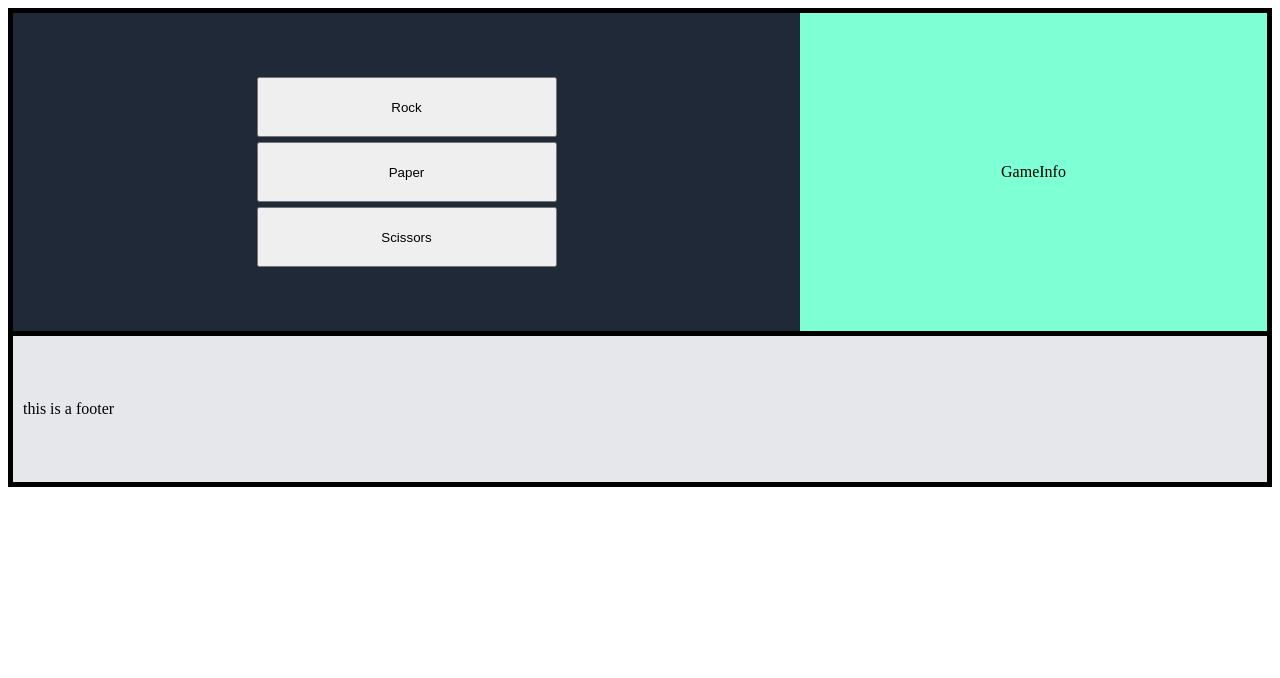
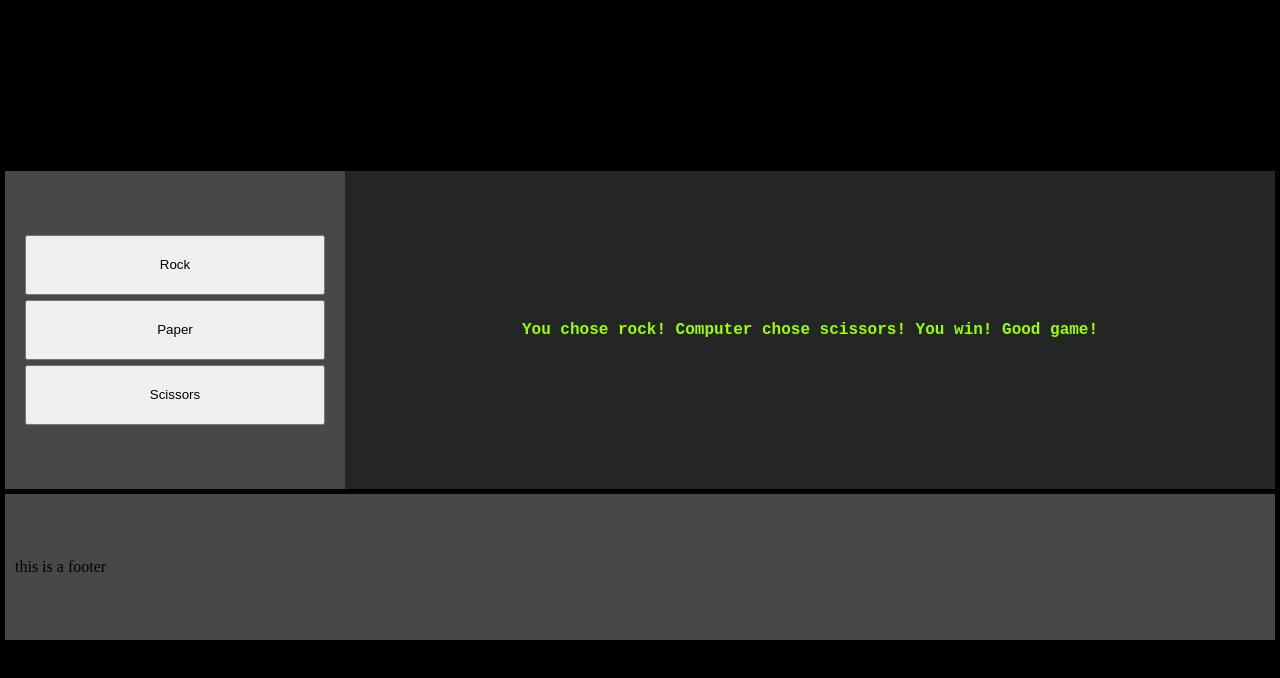
Before and after one commit to Cisco-29/odin-rock-paper-scissors, a plain HTML site: page index.html in a window 1280 px wide. Both pictures are taken after a click on the button "Rock". Drawn offline with Linux system fonts and the light colour scheme.

Commit message:
Add game display that updates player with game stats. Also minor style changes.

```diff
--- a/index.html
+++ b/index.html
@@ -16,7 +16,9 @@
                 <button id="paperButton">Paper</button>
                 <button id="scissorsButton">Scissors</button>
             </div>
-            <div class="infobox"><p>GameInfo</p></div>
+            <div id="infobox">
+                <p id="textDisplay">GameInfo</p>
+            </div>
         </div>
         <div class="footer">this is a footer</div>
     </div>
--- a/javascript.js
+++ b/javascript.js
@@ -5,6 +5,7 @@ let playerChoice;
 let playerScore = 0;
 let computerScore = 0;
 let round = 0;
+let toDisplay = [];
 
 // Start game loop on website load.
 // It will play 5 rounds automatically (not counting ties or mis-inputs), then reset.
@@ -34,6 +35,25 @@ paperButton.onclick = () => GetPlayerInput("paper");
 const scissorsButton = document.querySelector('#scissorsButton');
 scissorsButton.onclick = () => GetPlayerInput("scissors");
 
+const display = document.getElementById("textDisplay");
+const displayContainer = document.getElementById("infobox");
+console.log(display + ", " + typeof display);
+
+function updateInfobox(string){
+    // remove old child id
+    let oldChild = document.getElementById("textDisplay")
+    if(oldChild != null){
+    displayContainer.removeChild(oldChild);
+    }
+    // create new child with id, set text.
+    const displayInfo = document.createElement("p");
+    displayInfo.id = "textDisplay";
+    displayInfo.textContent = string.join("\n");
+    console.log(displayInfo);
+    // display text on viewport
+    displayContainer.appendChild(displayInfo);
+}
+
 function ResetScores(){
     playerScore = 0;
     computerScore = 0;
@@ -43,15 +63,16 @@ function StartGame(){
     GetPlayerInput();
 }
 
+// Notes...
 // Prompt player to input rock paper or scissors.
 // convert their choice to lowercase for processing.
 // Continue only if the player chose a valid response, otherwise notify and minus a round.
 function GetPlayerInput(clickInput){
-    //playerInput = prompt("Rock, Paper, or Scissors?")
-    //playerInput.toLowerCase();
+    toDisplay.length = 0;
     playerChoice = clickInput;
     if(playerChoice == "rock" || playerChoice == "paper"|| playerChoice == "scissors"){
-        console.log(`You chose ${playerChoice}!`)
+        //console.log(`You chose ${playerChoice}!`)
+        toDisplay.push(`You chose ${playerChoice}!`);
         GetComputerChoice();
     }else
     {
@@ -73,21 +94,24 @@ function GetComputerChoice(){
         case randomNumber == 1:
         case randomNumber == 2:
         case randomNumber == 3:
-            console.log("Computer chose Rock!");
+            //console.log("Computer chose Rock!");
+            toDisplay.push("Computer chose Rock!");
             computerChoice = randomNumber;
             RunWinLogic();
             break;
         case randomNumber == 4:
         case randomNumber == 5:
         case randomNumber == 6:
-            console.log("Computer chose Paper!");
+            //console.log("Computer chose Paper!");
+            toDisplay.push("Computer chose paper!");
             computerChoice = randomNumber;
             RunWinLogic();
             break;
         case randomNumber == 7:
         case randomNumber == 8:
         case randomNumber == 9:
-            console.log("Computer chose Scissors!");
+            //console.log("Computer chose Scissors!");
+            toDisplay.push("Computer chose scissors!");
             computerChoice = randomNumber;
             RunWinLogic();
             break;
@@ -119,44 +143,56 @@ function RunWinLogic(computerSelection){
 
     if (playerChoice == "rock"){
         if (computerChoice == 1 || computerChoice == 2 || computerChoice == 3){
-            console.log("It's a tie!")
+            //console.log("It's a tie!")
+            toDisplay.push("It's a tie!");
             SubtractFromRounds()
         }
         if (computerChoice == 4 || computerChoice == 5 || computerChoice == 6){
-            console.log("Suck it!")
+            //console.log("Suck it!")
+            toDisplay.push("SUCK IT!");
+
             UpdateScoreTracker("ai");
         }
         if (computerChoice == 7 || computerChoice == 8 || computerChoice == 9){
-            console.log("You win! Good game!")
+            //console.log("You win! Good game!")
+            toDisplay.push("You win! Good game!");
             UpdateScoreTracker("player");
         }
     }else if (playerChoice == "paper"){
         if (computerChoice == 1 || computerChoice == 2 || computerChoice == 3){
-            console.log("You win! Good game!")
+            //console.log("You win! Good game!")
+            toDisplay.push("You win! Good game!");
             UpdateScoreTracker("player");
         }
         if (computerChoice == 4 || computerChoice == 5 || computerChoice == 6){
-            console.log("It's a tie!")
+            //console.log("It's a tie!")
+            toDisplay.push("It's a tie!");
             SubtractFromRounds()
         }
         if (computerChoice == 7 || computerChoice == 8 || computerChoice == 9){
-            console.log("Suck it!")
+            //console.log("Suck it!")
+            toDisplay.push("SUCK IT!");
             UpdateScoreTracker("ai");
         }
     }else if (playerChoice == "scissors"){
         if (computerChoice == 1 || computerChoice == 2 || computerChoice == 3){
-            console.log("Suck it!")
+            //console.log("Suck it!")
+            toDisplay.push("SUCK IT!");
             UpdateScoreTracker("ai");
         }
         if (computerChoice == 4 || computerChoice == 5 || computerChoice == 6){
-            console.log("You win! Good game!")
+            //console.log("You win! Good game!")
+            toDisplay.push("You win! Good game!");
             UpdateScoreTracker("player");
         }
         if (computerChoice == 7 || computerChoice == 8 || computerChoice == 9){
-            console.log("It's a tie!")
+            //console.log("It's a tie!")
+            toDisplay.push("It's a tie!");
             SubtractFromRounds()
         }
     }
+
+    updateInfobox(toDisplay);
 }
 
 // add to the winner's score, display score.
--- a/styles.css
+++ b/styles.css
@@ -1,10 +1,16 @@
+body{
+    margin: 0;
+}
+
 .content{
     display: flex;
     flex-direction: column;
-    justify-content: space-between;
+    justify-content: center;
     gap: 5px;
     align-items: stretch;
     flex: 1;
+    height: 100vh;
+
 
 
     background-color: black;
@@ -16,21 +22,25 @@
     display: flex;
 }
 
-.infobox{
+#infobox{
     display: flex;
     justify-content: center;
     align-items: center;
     flex: 1;
     align-self: stretch;
     width: 100%;
-    background-color: aquamarine;
+    background-color: rgb(36, 37, 37);
     padding-top: 50px;
     padding-bottom: 50px;
+    color: rgb(153, 255, 0);
+    font-family: 'Courier New', Courier, monospace;
+    font-weight: bolder;
 
 }
 .buttonGroup{
-        display: flex;
-    background-color: #1f2937;
+    display: flex;
+    max-width:320px;
+    background-color: #484849 ;
     padding-left: 10px;
     padding-right: 10px;
     padding-bottom: 64px;
@@ -62,7 +72,7 @@ button{
 }
 
 .footer{
-    background-color: #e5e7eb ;
+    background-color: #484849 ;
     display: flex;
     flex-direction: column;
     justify-content: center;
```
